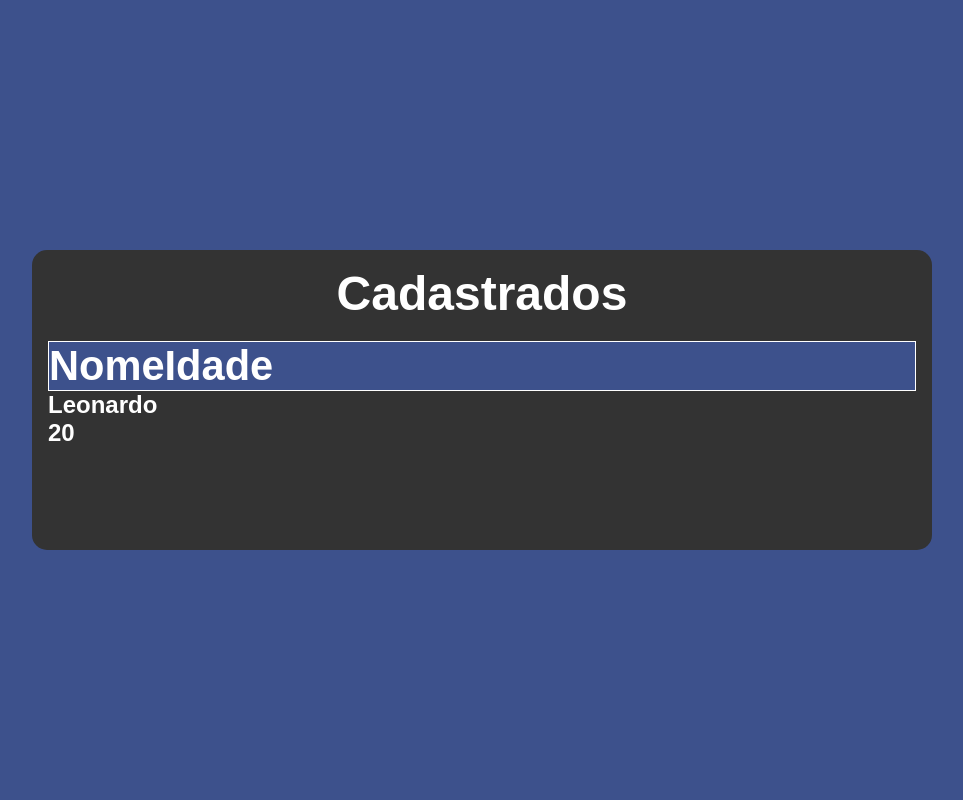
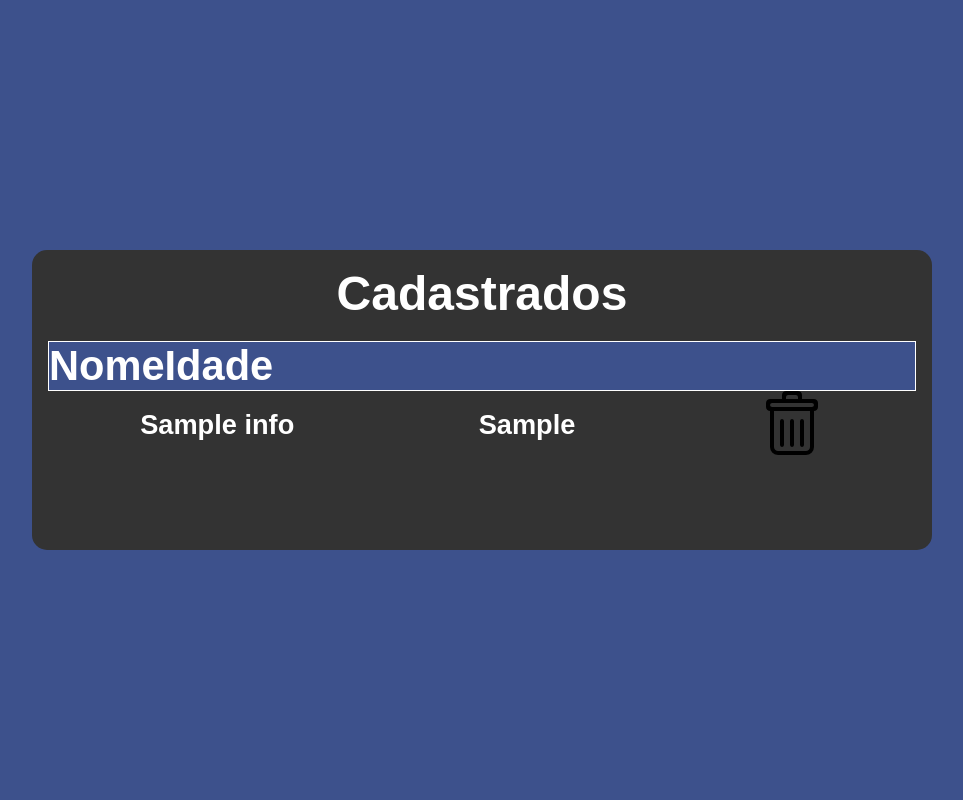
Before and after one commit to LeonardoHenriqueFR01/Registration-System, a Flask app: page /content in a window 1280 px wide. Shown: the whole page, without its empty margins (158-1121 px from the left). Run offline with Flask 3, Linux system fonts and the light colour scheme; a user stored in the database is signed in; tables that the repository leaves empty hold one stand-in row (values such as "Sample post").

Commit message:
interface content commit

```diff
--- a/app/static/css/content.css
+++ b/app/static/css/content.css
@@ -142,10 +142,16 @@
     color: #fff;
 }
 
-.container > .content > .cadastrados > .info_users > ul > li {
+.container > .content > .cadastrados > .info_users > .table > .info-name > ul > li, .info-age > ul > li {
     list-style: none;
-    font-size: 1.5em;
+    font-size: 1.7em;
     font-weight: bold;
 
     color: #fff;
 }
+
+.container > .content > .cadastrados > .info_users > .table {
+    display: flex;
+    align-items: center;
+    justify-content: space-around;
+}
--- a/app/templates/content.html
+++ b/app/templates/content.html
@@ -51,13 +51,39 @@
 
                     </div>
 
-                    <ul>
-                        <li>Leonardo</li>
-                    </ul>
+                    <div class="table">
 
-                    <ul>
-                        <li>20</li>
-                    </ul>
+                        <div class="info-name">
+
+                            <ul>
+                                {% for user in users %}
+                                    <li>{{ user.name }}</li>
+                                {% endfor %}
+                            </ul>
+
+                        </div>
+
+                        <div class="info-age">
+
+                            <ul>
+
+                                {% for user in users %}
+                                    <li>{{ user.age }}</li>
+                                {% endfor %}
+
+                            </ul>
+
+                        </div>
+
+                        <div class="info-remove">
+
+                            <a href="#">
+                                <img src="../static/imagens/lixeira.png" alt="Imagem de um lixeira">
+                            </a>
+
+                        </div>
+
+                    </div>
 
                 </div>
 
```
Also changed, not shown: app/static/imagens/lixeira.png (added).
